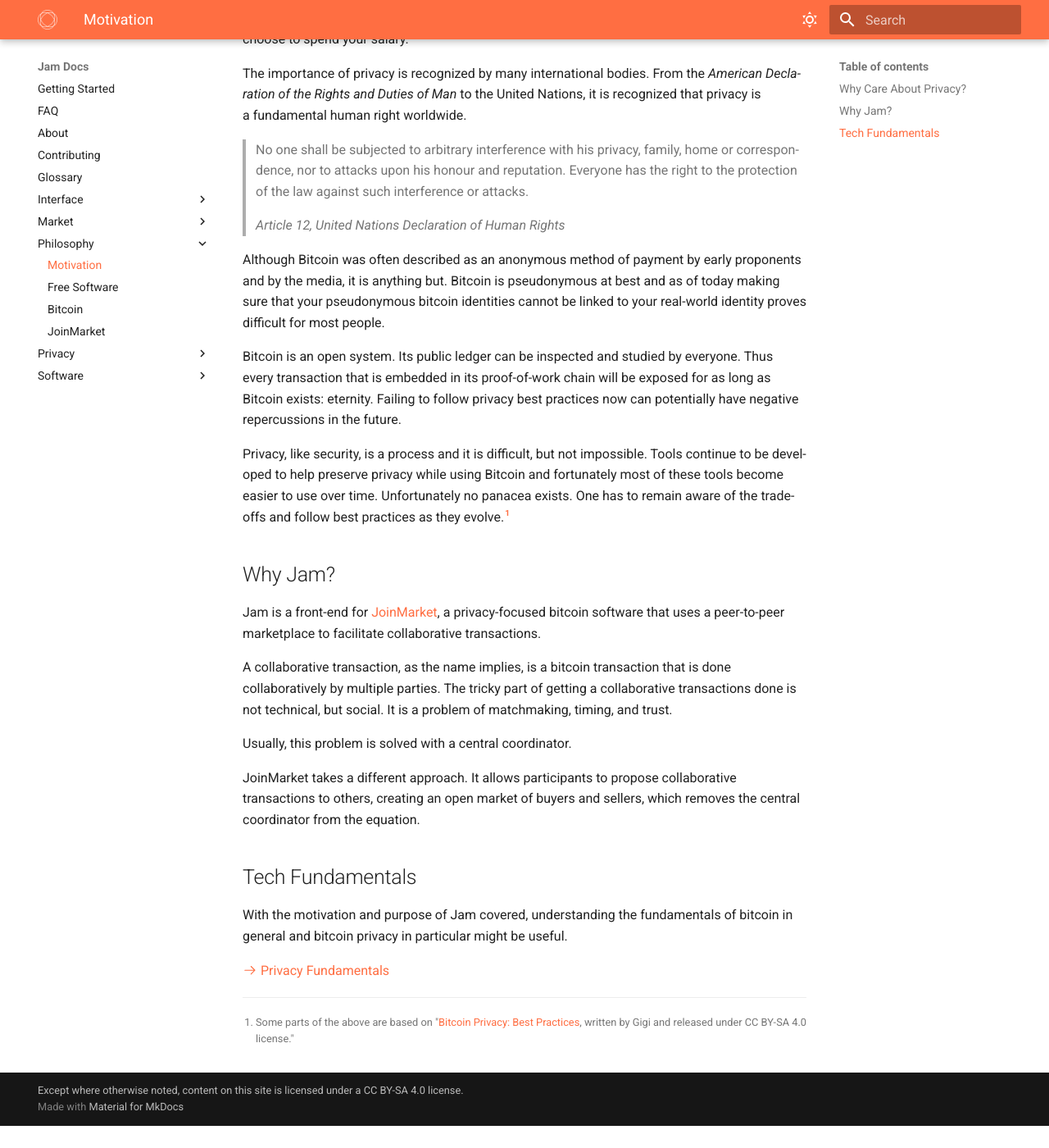
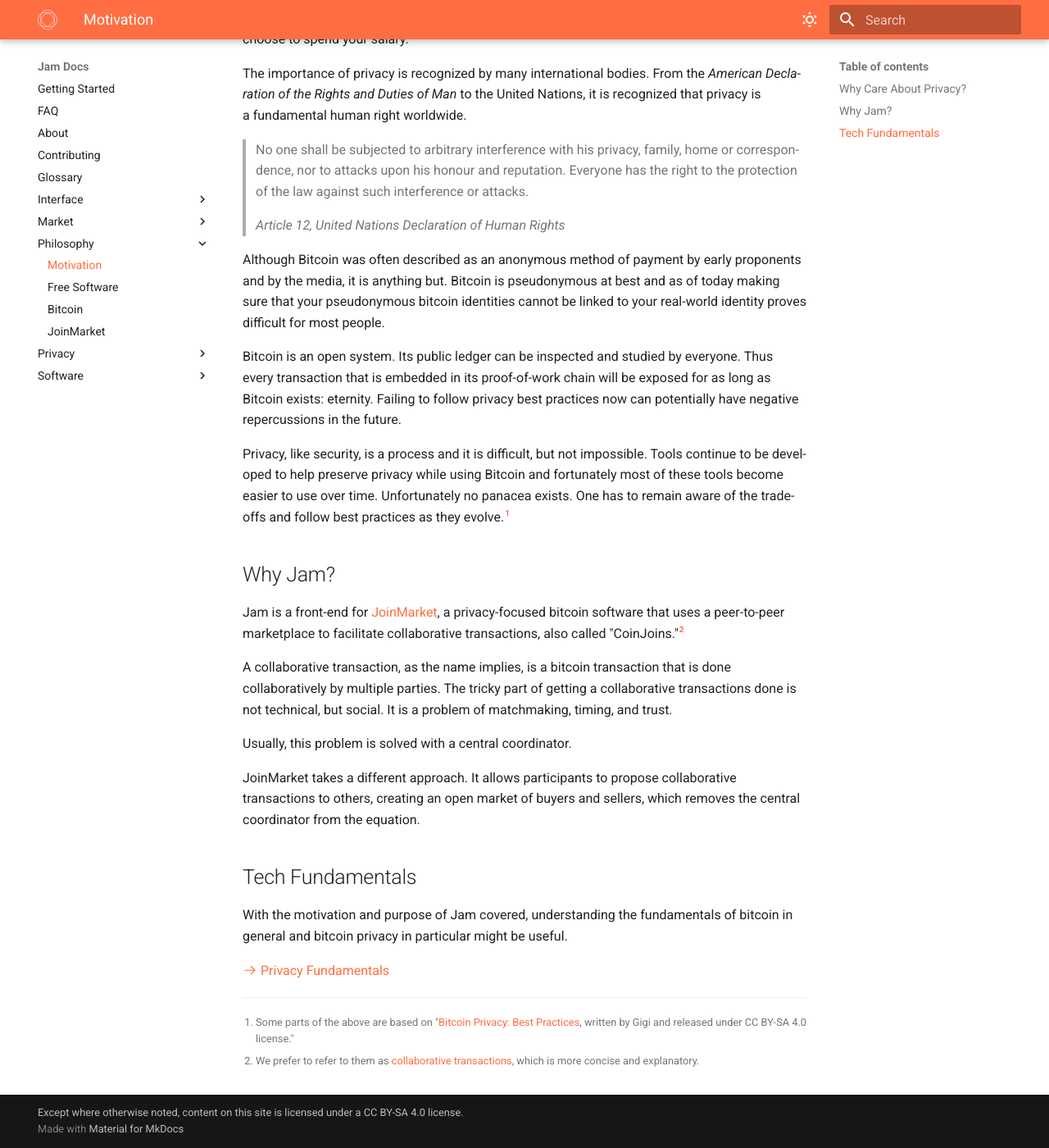
Before and after one commit to joinmarket-webui/jamdocs, an MkDocs documentation site: the page built from docs/philosophy/00-motivation.md, in a window 1280 px wide and 1400 px high, scrolled down 944 px. Shown: the whole window at 82% size. Built offline with MkDocs 1.6.1 and Material for MkDocs 9.7.7, drawn with Linux system fonts in a browser that asks for light colours; before the commit the page ends 2317 px from its top, so only the background shows below that; some of the changed text lies outside the part shown.

Commit message:
docs(motivation): add content, links, footnotes

```diff
--- a/docs/philosophy/00-motivation.md
+++ b/docs/philosophy/00-motivation.md
@@ -76,8 +76,11 @@
 
 ## Why Jam?
 
-Jam is a front-end for [JoinMarket][jmcs], a privacy-focused bitcoin software that
-uses a peer-to-peer marketplace to facilitate collaborative transactions.
+Jam is a front-end for [JoinMarket][jmcs], a privacy-focused bitcoin software
+that uses a peer-to-peer marketplace to facilitate collaborative transactions,
+also called "CoinJoins."[^fn-glossary]
+
+[^fn-glossary]: We prefer to refer to them as [collaborative transactions](../glossary.md), which is more concise and explanatory.
 
 [jmcs]: https://github.com/JoinMarket-Org/joinmarket-clientserver
 
```
Also changed, not shown: other parts of docs/philosophy/00-motivation.md (+2 -2 lines), docs/glossary.md (+1 -0 lines).
